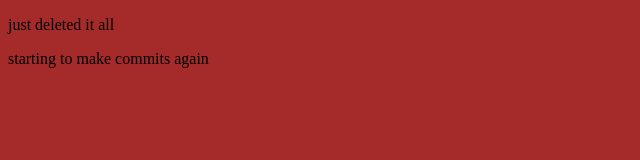
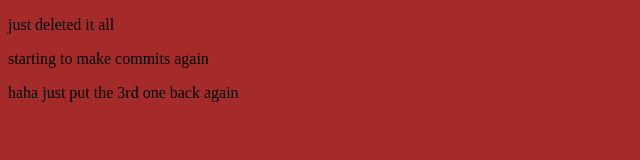
Before and after one commit to Alexino12/MyApp, a plain HTML site: page index.html in a window 1280 px wide. Shown: the whole page, without its empty margins (0-640 px from the left). Drawn offline with Linux system fonts and the light colour scheme.

Commit message:
haha just put the 3rd one back again

```diff
--- a/index.html
+++ b/index.html
@@ -12,6 +12,7 @@
 <body>
     <p>just deleted it all</p>
     <p>starting to make commits again</p>
+    <p>haha just put the 3rd one back again</p>
 </body>
 
 </html>
```
